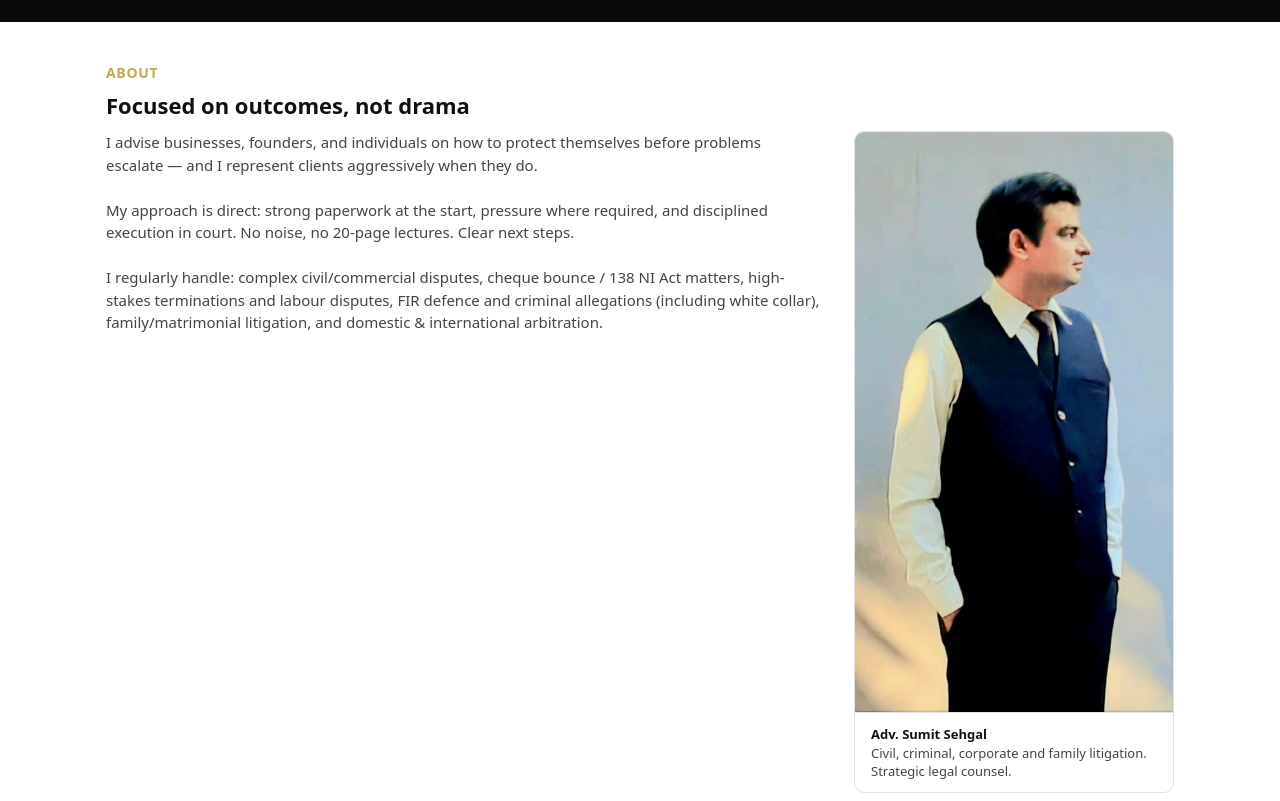
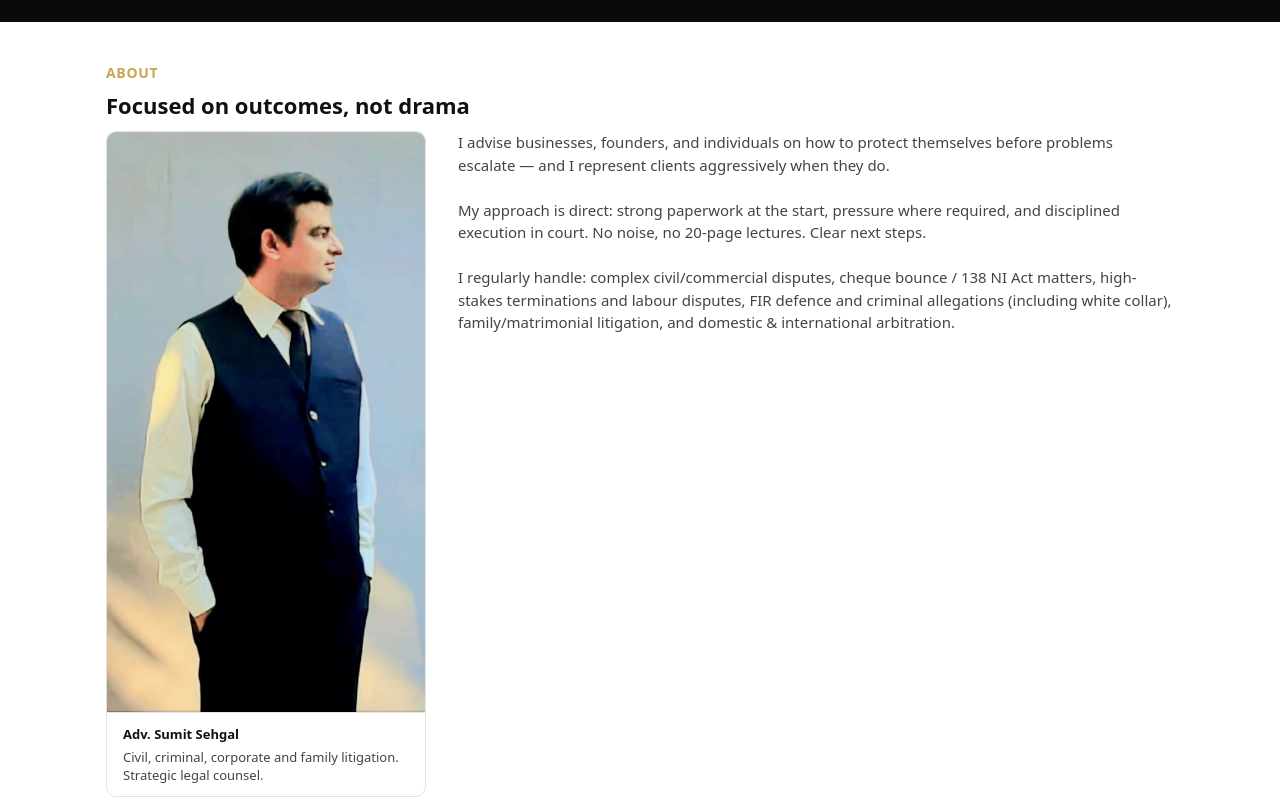
Before and after one commit to Advocate-Sumit-Sehgal/Advocate-Sumit-Sehgal.github.io, a plain HTML site: page index.html in a window 1280 px wide. Shown: the part 940-1741 px from the top of the page. Drawn offline with Linux system fonts and the light colour scheme.

Commit message:
Update index.html

```diff
--- a/index.html
+++ b/index.html
@@ -623,35 +623,85 @@
   </style>
 
   <div class="section-head">About</div>
-  <h2 class="section-title">Focused on outcomes, not drama</h2>
+<h2 class="section-title">Focused on outcomes, not drama</h2>
 
-  <div class="about-grid">
-    <div class="section-desc">
-      I advise businesses, founders, and individuals on how to protect themselves before
-      problems escalate — and I represent clients aggressively when they do.
+<style>
+  .about-grid {
+    display: grid;
+    grid-template-columns: 1fr;
+    row-gap: 24px;
+  }
 
-      <br><br>
+  /* On desktop: left column = photo card (320px), right column = text */
+  @media (min-width: 768px) {
+    .about-grid {
+      grid-template-columns: 320px 1fr;
+      column-gap: 32px;
+      align-items: start;
+    }
+  }
 
-      My approach is direct: strong paperwork at the start, pressure where required,
-      and disciplined execution in court. No noise, no 20-page lectures. Clear next steps.
+  .about-photo-card {
+    border: 1px solid #e2e2e2;
+    border-radius: 10px;
+    background-color: #fff;
+    overflow: hidden;
+  }
 
-      <br><br>
+  .about-photo-card img {
+    width: 100%;
+    height: auto;
+    display: block;
+    object-fit: cover;
+  }
 
-      I regularly handle:
-      complex civil/commercial disputes, cheque bounce / 138 NI Act matters,
-      high-stakes terminations and labour disputes,
-      FIR defence and criminal allegations (including white collar),
-      family/matrimonial litigation, and domestic & international arbitration.
-    </div>
+  .about-photo-footer {
+    padding: 12px 16px;
+    border-top: 1px solid #e2e2e2;
+    font-size: 13px;
+    line-height: 1.4;
+    color: #444;
+  }
 
-    <div class="about-photo-card">
-      <img src="img/portrait-profile.jpg" alt="Counsel profile" />
-      <div class="about-photo-footer">
-        <div class="about-name">Adv. Sumit Sehgal</div>
-        Civil, criminal, corporate and family litigation. Strategic legal counsel.
-      </div>
+  .about-name {
+    font-weight: 600;
+    color: #111;
+    margin-bottom: 4px;
+  }
+
+  .section-desc {
+    font-size: 15px;
+    color: #444;
+    line-height: 1.5;
+  }
+</style>
+
+<div class="about-grid">
+  <!-- LEFT: photo card -->
+  <div class="about-photo-card">
+    <img src="img/portrait-profile.jpg" alt="Counsel profile" />
+    <div class="about-photo-footer">
+      <div class="about-name">Adv. Sumit Sehgal</div>
+      Civil, criminal, corporate and family litigation.
+      Strategic legal counsel.
     </div>
   </div>
+
+  <!-- RIGHT: text -->
+  <div class="section-desc">
+    I advise businesses, founders, and individuals on how to protect themselves before
+    problems escalate — and I represent clients aggressively when they do.
+    <br><br>
+    My approach is direct: strong paperwork at the start, pressure where required,
+    and disciplined execution in court. No noise, no 20-page lectures. Clear next steps.
+    <br><br>
+    I regularly handle: complex civil/commercial disputes, cheque bounce / 138 NI Act matters,
+    high-stakes terminations and labour disputes, FIR defence and criminal allegations
+    (including white collar), family/matrimonial litigation, and domestic &amp; international
+    arbitration.
+  </div>
+</div>
+
 </section>
  <!-- COUNSEL IN PRACTICE -->
     <section class="section-block" id="counsel">
```
